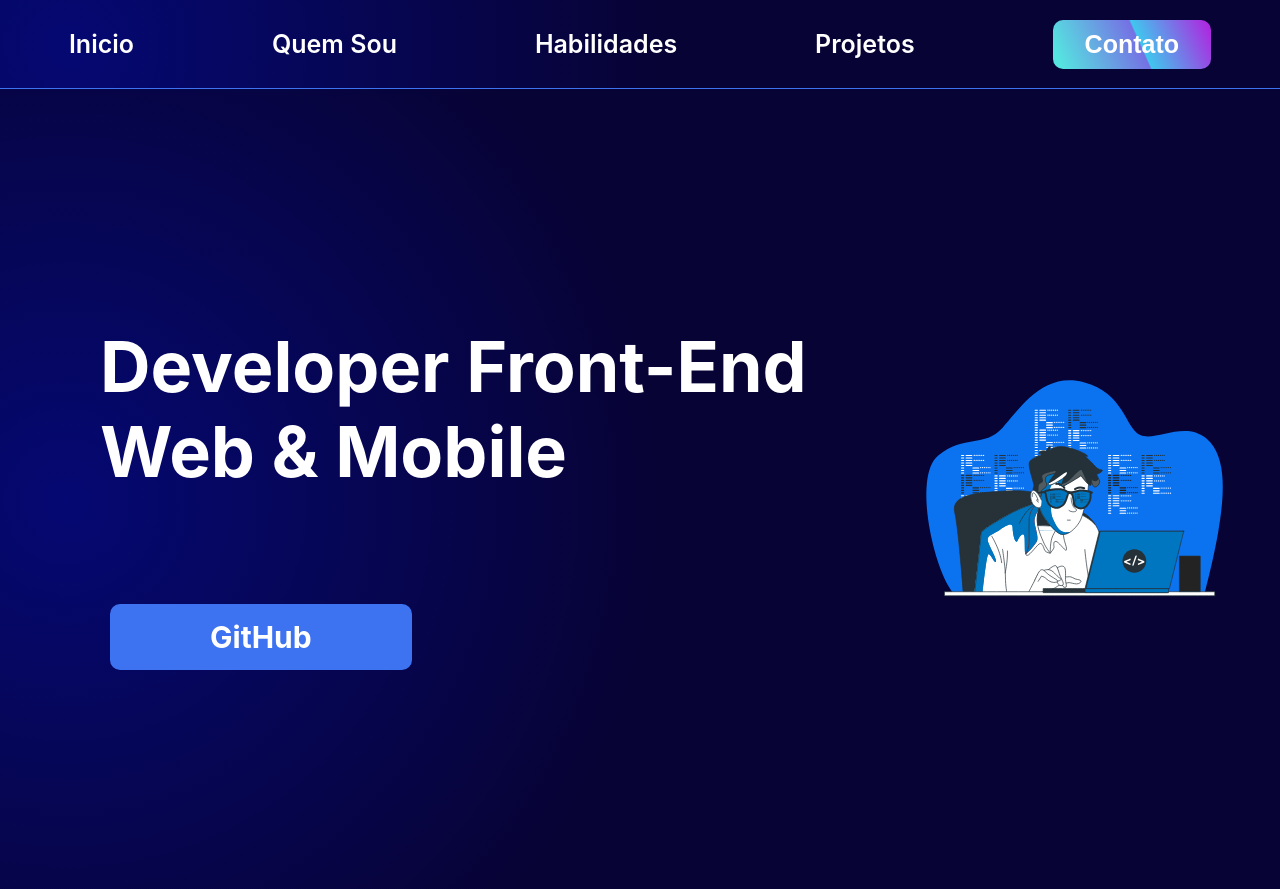
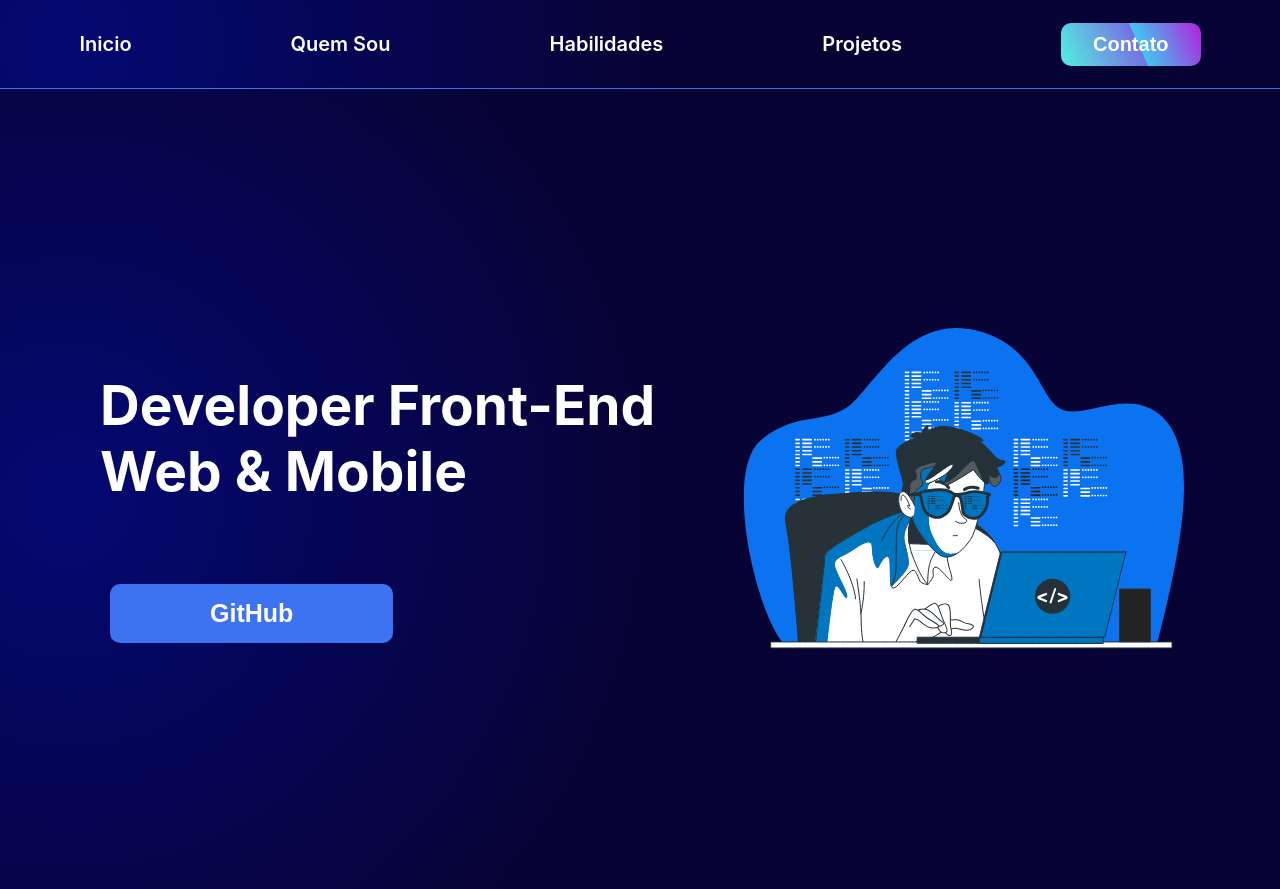
Before and after one commit to jeymes/Portfolio, a React (Vite) app: page / in a window 1280 px wide. Built offline with nearby package versions, Linux system fonts and the light colour scheme.

Commit message:
response home

```diff
--- a/src/components/Button/index.tsx
+++ b/src/components/Button/index.tsx
@@ -1,5 +1,5 @@
-import React from "react";
 import * as S from "./styles"
+import { Link } from "react-router-dom";
 
 export default function Button() {
     return (
@@ -7,7 +7,13 @@ export default function Button() {
 
             <S.ContainerButton>
 
-                    <S.ButtonContato>GitHub</S.ButtonContato>
+                    <S.ButtonContato>
+                        <a
+                        style={{textDecoration: 'none', color: 'white'}}
+                        href="https://github.com/jeymes">
+                            GitHub
+                            </a>
+                    </S.ButtonContato>
 
             </S.ContainerButton>
 
--- a/src/components/Button/styles.ts
+++ b/src/components/Button/styles.ts
@@ -18,13 +18,13 @@ align-items: center;
     }
 `;
 
-export const ButtonContato = styled.h3`
+export const ButtonContato = styled.button`
     padding: 15px 100px;
     text-align: center;
     border-radius: 10px;
     border: none;
     color: white;
-    font-size: 30px;
+    font-size: 25px;
     font-weight: 700;
     margin-inline:10px;
     cursor: pointer;
@@ -36,6 +36,7 @@ export const ButtonContato = styled.h3`
     }
     @media (max-width:875px) {
         padding: 10px 85px;
+        font-size: 25px;
     }
     @media (max-width:840px) {
         padding: 10px 80px;
--- a/src/components/Header/styles.ts
+++ b/src/components/Header/styles.ts
@@ -12,7 +12,7 @@ background-image: radial-gradient( circle 610px at 5.2% 51.6%,  rgba(5,8,114,1)
 
 p{
     color: white;
-    font-size: 25px;
+    font-size: 20px;
     font-weight: 600;
 
     :hover{
@@ -37,7 +37,7 @@ export const ContainerButton = styled.div`
     border-radius: 10px;
     border: none;
     color: white;
-    font-size: 25px;
+    font-size: 20px;
     font-weight: 700;
     background-image: linear-gradient( 65.9deg,  rgba(85,228,224,1) 5.5%, rgba(75,68,224,0.74) 54.2%, rgba(64,198,238,1) 55.2%, rgba(177,36,224,1) 98.4% );
 
--- a/src/screens/Home/index.tsx
+++ b/src/screens/Home/index.tsx
@@ -28,7 +28,6 @@ export function Home() {
    <Lottie
    animationData={Dev}
    loop={true}
-  //  style={style}
    />
 </S.ContainerImg>
 
--- a/src/screens/Home/styles.ts
+++ b/src/screens/Home/styles.ts
@@ -4,7 +4,6 @@ export const Container = styled.div`
 display: flex;
 justify-content: center;
 align-items: center;
-flex-direction: column;
 width: 100%;
 height: 100vh;
 color: white;
@@ -19,13 +18,13 @@ width: 100%;
 height: 90%;
 /* border: 1px solid red; */
 
-@media (max-width:840px) {
+@media (max-width:500px) {
+    margin-top: 20px;
+    height: 100%;
     flex-direction: column;
-    justify-content: center;
-    height: 100%;
     }
     @media (max-width:430px) {
-    justify-content: center;
+    justify-content: flex-start;
     height: 100%;
     }
 `;
@@ -38,33 +37,28 @@ align-items: flex-start;
 flex-direction: column;
 /* border: 1px solid red; */
 
-@media (max-width:840px) {
+@media (max-width:500px) {
     margin-left: 0px;
     }
 
 h1{
-    font-size: 70px;
+    font-size: 55px;
     font-weight: 700;
     margin-bottom: 80px;
 
-    @media (max-width:1000px) {
-        font-size: 40px;
-
-    }
-    @media (max-width:940px) {
-        font-size: 35px;
-    }
     @media (max-width:840px) {
         font-size: 30px;
+        margin-bottom: 50px;
     }
     @media (max-width:420px) {
-        font-size: 22px;
+        font-size: 25px;
     }
 }
 `;
 
 export const ContainerImg = styled.div`
 display: flex;
+width: 100%;
 justify-content: center;
 align-items: center;
 /* border: 1px solid red; */
```
